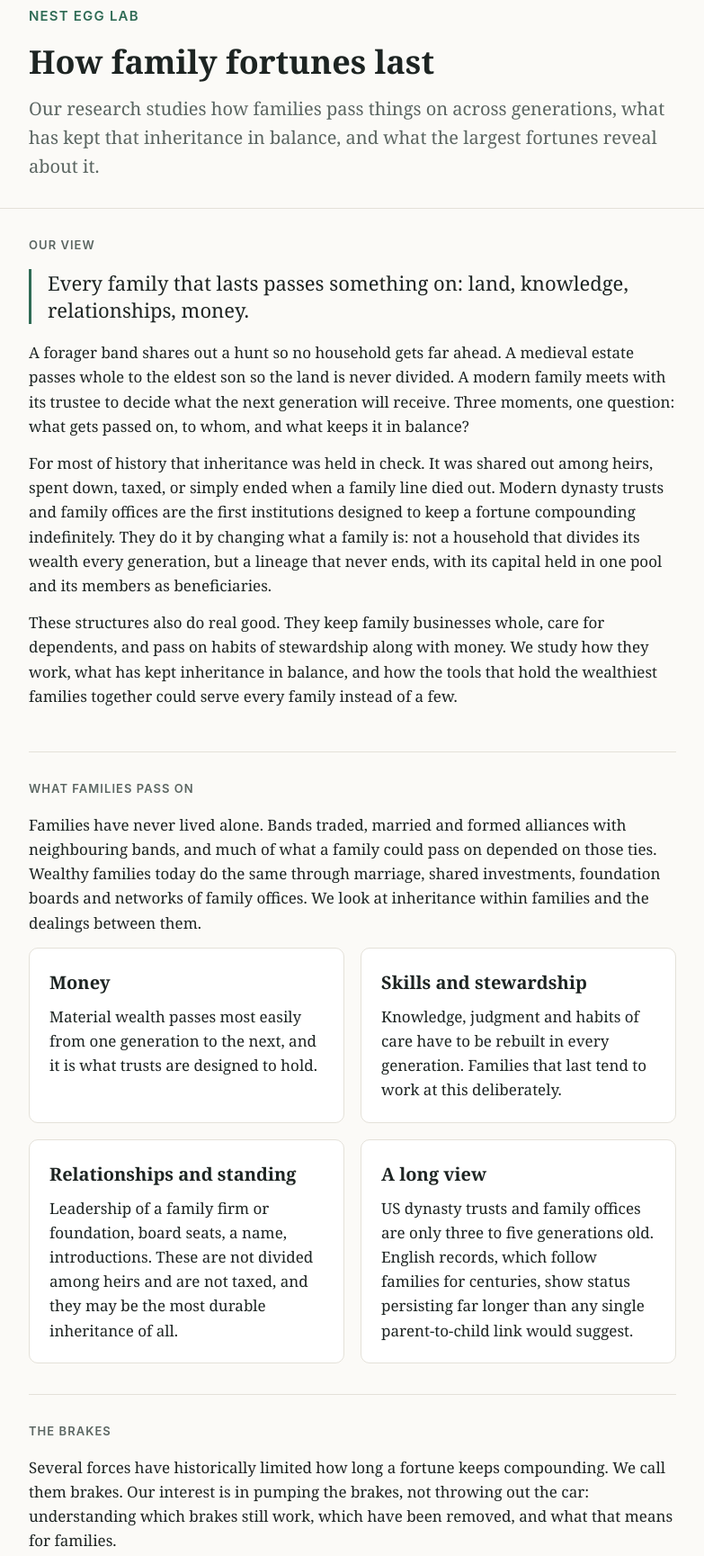
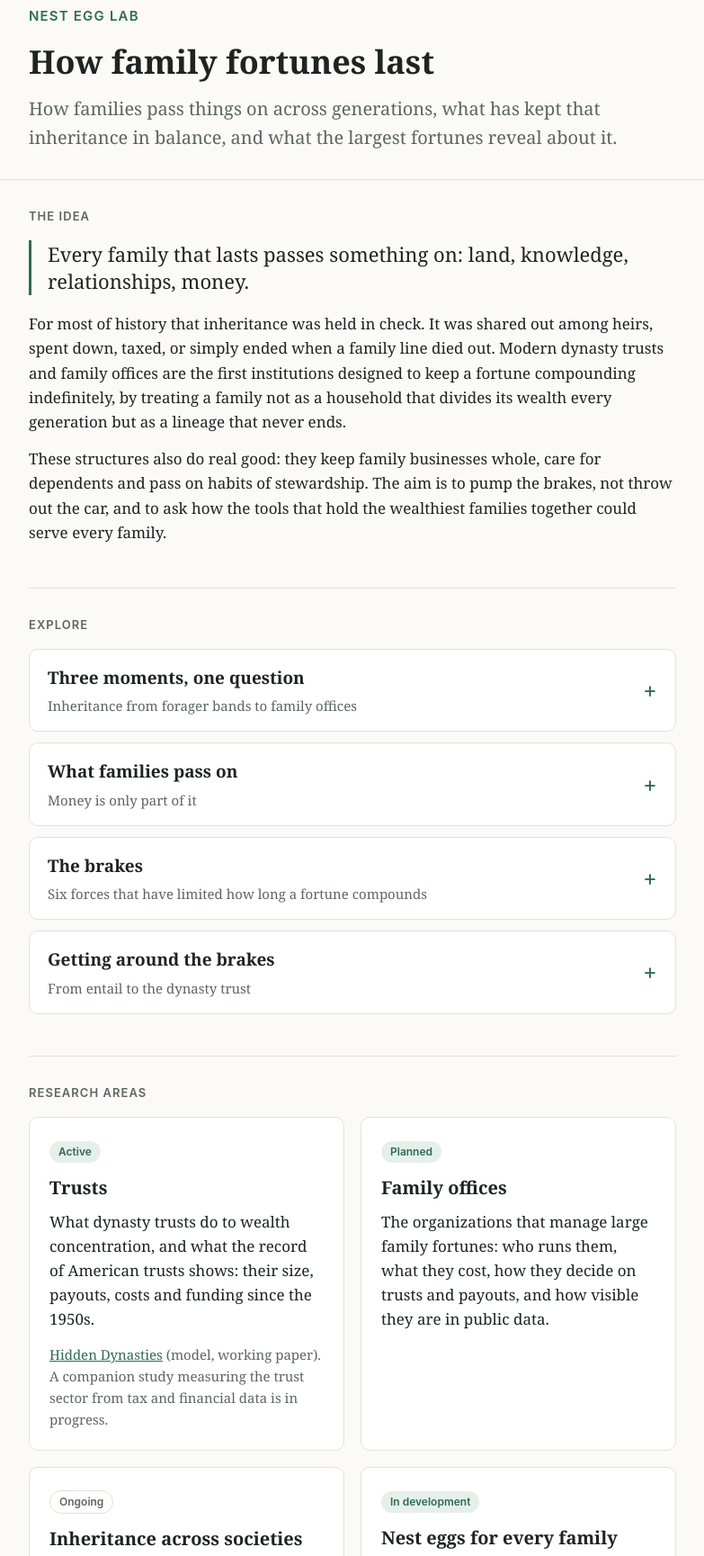
Before and after one commit to nestegglab/nestegglab.github.io, a plain HTML site: page research.html in a window 1280 px wide. Shown: the part 45-1774 px from the top of the page at 90% size, without its empty margins (248-1031 px from the left). Drawn offline with Linux system fonts and the light colour scheme.

Commit message:
Draft v2 research page: neutral voice, expandable sections
Co-Authored-By: Claude Opus 5.5 <noreply@anthropic.com>
Claude-Session: https://claude.ai/code/session_01XD4k2HDHgPL81PDwtqnYeZ

```diff
--- a/research.html
+++ b/research.html
@@ -41,6 +41,17 @@
   ul.brakes span { color: var(--muted); font-size: 15px; }
   .meta { color: var(--muted); font-size: 15px; }
   .quote { font-size: 22px; line-height: 1.4; border-left: 3px solid var(--accent); padding-left: 18px; margin: 0 0 18px; }
+  details { background: var(--surface); border: 1px solid var(--line); border-radius: 10px; margin: 0 0 12px; }
+  details > summary { cursor: pointer; list-style: none; padding: 16px 48px 16px 20px; font-size: 19px; font-weight: 600; position: relative; }
+  details > summary::-webkit-details-marker { display: none; }
+  details > summary::after { content: "+"; position: absolute; right: 20px; top: 50%; transform: translateY(-50%); font: 400 24px/1 -apple-system, "Segoe UI", Roboto, Helvetica, Arial, sans-serif; color: var(--accent); }
+  details[open] > summary::after { content: "\2212"; }
+  details > summary:focus-visible { outline: 2px solid var(--accent); outline-offset: 2px; border-radius: 10px; }
+  details .sub { display: block; font-size: 15px; font-weight: 400; color: var(--muted); margin-top: 4px; }
+  details .body { padding: 0 20px 18px; }
+  details .body .grid { margin-top: 4px; }
+  details .card { background: var(--bg); }
+  details ul.brakes li { background: var(--bg); }
   footer { padding: 28px 0 48px; color: var(--muted); font-size: 14px; }
   @media (max-width: 640px) {
     h1 { font-size: 28px; } .lede { font-size: 18px; } .quote { font-size: 19px; }
@@ -53,45 +64,44 @@
   <div class="wrap">
     <a class="brand" href="./">Nest Egg Lab</a>
     <h1>How family fortunes last</h1>
-    <p class="lede">Our research studies how families pass things on across generations, what has kept that inheritance in balance, and what the largest fortunes reveal about it.</p>
+    <p class="lede">How families pass things on across generations, what has kept that inheritance in balance, and what the largest fortunes reveal about it.</p>
   </div>
 </header>
 
 <main class="wrap">
   <section>
-    <h2>Our view</h2>
+    <h2>The idea</h2>
     <p class="quote">Every family that lasts passes something on: land, knowledge, relationships, money.</p>
-    <p>A forager band shares out a hunt so no household gets far ahead. A medieval estate passes whole to the eldest son so the land is never divided. A modern family meets with its trustee to decide what the next generation will receive. Three moments, one question: what gets passed on, to whom, and what keeps it in balance?</p>
-    <p>For most of history that inheritance was held in check. It was shared out among heirs, spent down, taxed, or simply ended when a family line died out. Modern dynasty trusts and family offices are the first institutions designed to keep a fortune compounding indefinitely. They do it by changing what a family is: not a household that divides its wealth every generation, but a lineage that never ends, with its capital held in one pool and its members as beneficiaries.</p>
-    <p>These structures also do real good. They keep family businesses whole, care for dependents, and pass on habits of stewardship along with money. We study how they work, what has kept inheritance in balance, and how the tools that hold the wealthiest families together could serve every family instead of a few.</p>
+    <p>For most of history that inheritance was held in check. It was shared out among heirs, spent down, taxed, or simply ended when a family line died out. Modern dynasty trusts and family offices are the first institutions designed to keep a fortune compounding indefinitely, by treating a family not as a household that divides its wealth every generation but as a lineage that never ends.</p>
+    <p>These structures also do real good: they keep family businesses whole, care for dependents and pass on habits of stewardship. The aim is to pump the brakes, not throw out the car, and to ask how the tools that hold the wealthiest families together could serve every family.</p>
   </section>
 
   <section>
-    <h2>What families pass on</h2>
-    <p>Families have never lived alone. Bands traded, married and formed alliances with neighbouring bands, and much of what a family could pass on depended on those ties. Wealthy families today do the same through marriage, shared investments, foundation boards and networks of family offices. We look at inheritance within families and the dealings between them.</p>
+    <h2>Explore</h2>
+
+    <details>
+      <summary>Three moments, one question<span class="sub">Inheritance from forager bands to family offices</span></summary>
+      <div class="body">
+        <p>A forager band shares out a hunt so no household gets far ahead. A medieval estate passes whole to the eldest son so the land is never divided. A modern family meets with its trustee to decide what the next generation will receive.</p>
+        <p>Each asks the same thing: what gets passed on, to whom, and what keeps it in balance? Families have also never lived alone. Bands traded, married and formed alliances with their neighbours, and wealthy families today do the same through marriage, shared investments, foundation boards and networks of family offices. Inheritance happens within families and between them.</p>
+      </div>
+    </details>
+
+    <details>
+      <summary>What families pass on<span class="sub">Money is only part of it</span></summary>
+      <div class="body">
         <div class="grid">
-      <div class="card">
-        <h3>Money</h3>
-        <p>Material wealth passes most easily from one generation to the next, and it is what trusts are designed to hold.</p>
-      </div>
-      <div class="card">
-        <h3>Skills and stewardship</h3>
-        <p>Knowledge, judgment and habits of care have to be rebuilt in every generation. Families that last tend to work at this deliberately.</p>
-      </div>
-      <div class="card">
-        <h3>Relationships and standing</h3>
-        <p>Leadership of a family firm or foundation, board seats, a name, introductions. These are not divided among heirs and are not taxed, and they may be the most durable inheritance of all.</p>
-      </div>
-      <div class="card">
-        <h3>A long view</h3>
-        <p>US dynasty trusts and family offices are only three to five generations old. English records, which follow families for centuries, show status persisting far longer than any single parent-to-child link would suggest.</p>
+          <div class="card"><h3>Money</h3><p>Material wealth passes most easily from one generation to the next, and it is what trusts are designed to hold.</p></div>
+          <div class="card"><h3>Skills and stewardship</h3><p>Knowledge, judgment and habits of care have to be rebuilt in every generation. Families that last tend to work at this deliberately.</p></div>
+          <div class="card"><h3>Relationships and standing</h3><p>Leadership of a family firm or foundation, board seats, a name, introductions. These are not divided among heirs and are not taxed, and may be the most durable inheritance of all.</p></div>
+          <div class="card"><h3>A long view</h3><p>US dynasty trusts and family offices are only three to five generations old. English records, which follow families for centuries, show status persisting far longer than any single parent-to-child link would suggest.</p></div>
         </div>
       </div>
-  </section>
+    </details>
 
-  <section>
-    <h2>The brakes</h2>
-    <p>Several forces have historically limited how long a fortune keeps compounding. We call them brakes. Our interest is in pumping the brakes, not throwing out the car: understanding which brakes still work, which have been removed, and what that means for families.</p>
+    <details>
+      <summary>The brakes<span class="sub">Six forces that have limited how long a fortune compounds</span></summary>
+      <div class="body">
         <ul class="brakes">
           <li><strong>Division among heirs</strong><span>Each generation splits a fortune among more people. In many societies this has been the main brake on lasting wealth.</span></li>
           <li><strong>Lines that die out</strong><span>In late medieval England about a quarter of noble families failed in the direct male line each generation, and their estates passed to daughters or cousins, often into other families. In the late Roman Republic only about a third of consuls had a son who also became consul.</span></li>
@@ -100,9 +110,17 @@
           <li><strong>Trusts that end</strong><span>Traditional trusts ended after a generation or two and divided their assets among heirs.</span></li>
           <li><strong>Costs along the way</strong><span>Income tax inside the trust, trustee fees and administration.</span></li>
         </ul>
-    <p>Every era has invented a way around division: primogeniture, entail, family foundations, and today the dynasty trust, which can be split into separate trusts for each branch of a family while the capital stays inside, sheltered and compounding. Many modern trusts also file little or nothing with tax authorities, and the US Treasury has said it has no data on the wealth held in domestic trusts. What we cannot see is part of what we study.</p>
+      </div>
+    </details>
+
+    <details>
+      <summary>Getting around the brakes<span class="sub">From entail to the dynasty trust</span></summary>
+      <div class="body">
+        <p>Every era has invented a way around division: primogeniture, entail, family foundations, and today the dynasty trust. A dynasty trust can be split into separate trusts for each branch of a family while the capital stays inside, sheltered from tax at each generation and still compounding.</p>
+        <p>Much of this is hard to see. Many modern trusts file little or nothing with tax authorities, and the US Treasury has said it has no data on the wealth held in domestic trusts. Measuring what official statistics miss is part of the work.</p>
+      </div>
+    </details>
   </section>
-
 
   <section>
     <h2>Research areas</h2>
@@ -110,13 +128,13 @@
       <div class="card">
         <span class="tag">Active</span>
         <h3>Trusts</h3>
-        <p>What dynasty trusts do to wealth concentration, and what the historical record of American trusts shows: their size, payouts, costs and funding since the 1950s.</p>
+        <p>What dynasty trusts do to wealth concentration, and what the record of American trusts shows: their size, payouts, costs and funding since the 1950s.</p>
         <p class="meta"><a href="papers/hidden-dynasties.html">Hidden Dynasties</a> (model, working paper). A companion study measuring the trust sector from tax and financial data is in progress.</p>
       </div>
       <div class="card">
         <span class="tag">Planned</span>
         <h3>Family offices</h3>
-        <p>The organizations that manage large family fortunes: who runs them, what they cost, how they make decisions about trusts and payouts, and how visible they are in public data.</p>
+        <p>The organizations that manage large family fortunes: who runs them, what they cost, how they decide on trusts and payouts, and how visible they are in public data.</p>
       </div>
       <div class="card">
         <span class="tag plain">Ongoing</span>
@@ -126,14 +144,18 @@
       <div class="card">
         <span class="tag">In development</span>
         <h3>Nest eggs for every family</h3>
-        <p>Whether the best of what wealthy families pass on (a pool of capital held for the long run, shared governance, teaching the next generation to steward it) can help ordinary families. Compounding itself is not the problem; concentration is. A few very large pools that never divide concentrate wealth, while many small ones spread it. This is a question we are testing, not a finding.</p>
+        <p>Whether the best of what wealthy families pass on (capital held for the long run, shared governance, teaching the next generation to steward it) can help ordinary families. Compounding itself is not the problem; concentration is. A few very large pools that never divide concentrate wealth, while many small ones spread it. This is an open question under test, not a finding.</p>
       </div>
     </div>
   </section>
 
   <section>
-    <h2>How we work</h2>
-    <p>Our research is meant to guide practical work with families, not to argue for particular policies. We build models and assemble data side by side: models show what a structure would do under stated assumptions, and data show what has actually happened. Each project records its predictions before results are run, reports its misses, and publishes its code, data sources and decision log.</p>
+    <details>
+      <summary>How the work is done<span class="sub">Models, data and a public decision log</span></summary>
+      <div class="body">
+        <p>The research is meant to guide practical work with families, not to argue for particular policies. Models and data are built side by side: models show what a structure would do under stated assumptions, and data show what has actually happened. Each project records its predictions before results are run, reports its misses, and publishes its code, data sources and decision log.</p>
+      </div>
+    </details>
   </section>
 </main>
 
```
Lines whose indentation alone changed are shown as unchanged.
